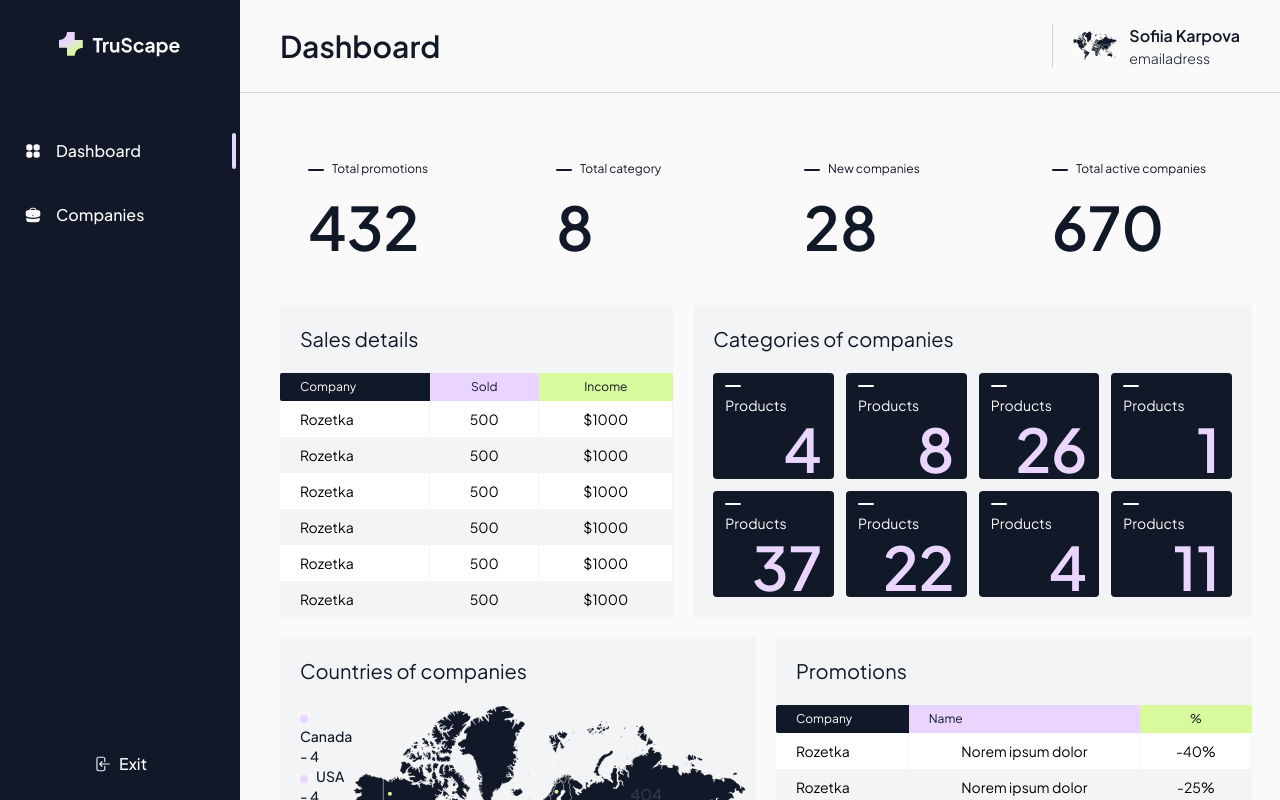
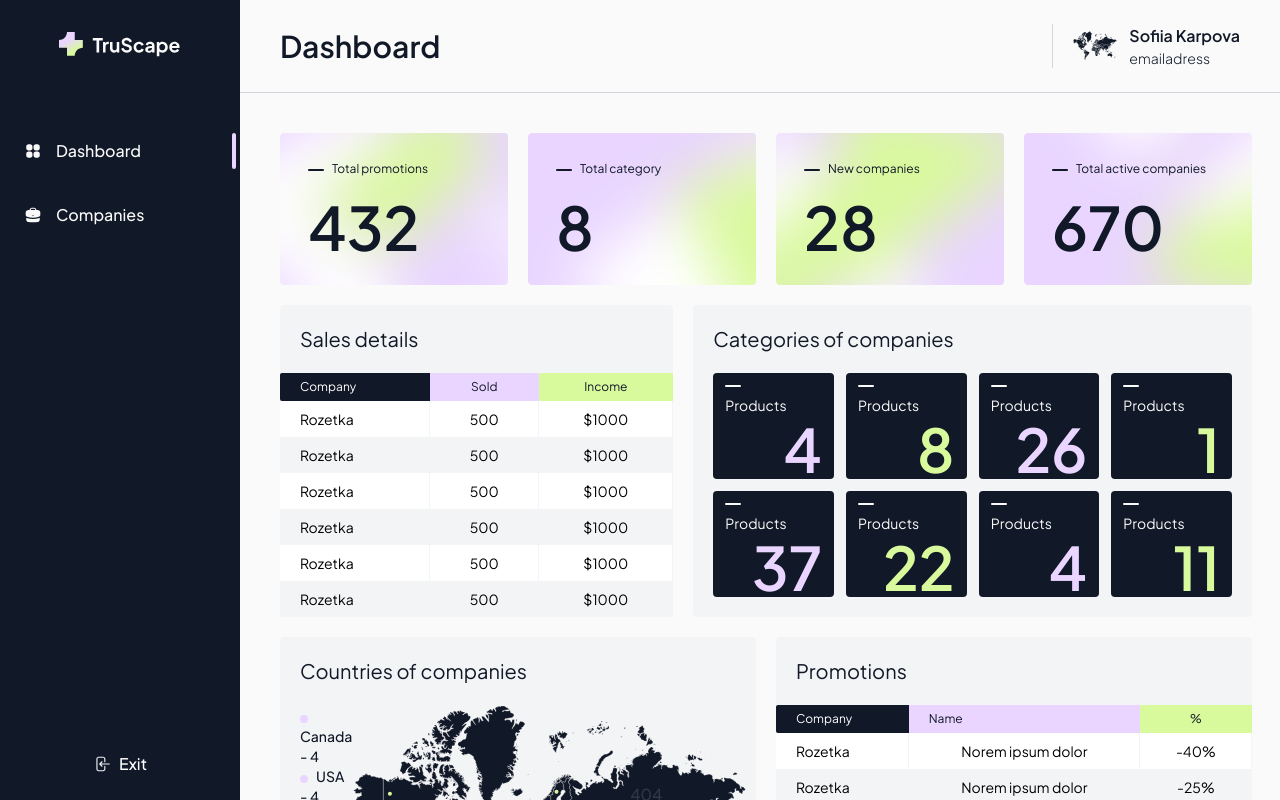
Before and after one commit to sofiialives/next-crm, a Next.js app: page /dashboard in a window 1280 px wide. Shown: the top 800 px of the page. Built offline with nearby package versions, Linux system fonts and the light colour scheme.

Commit message:
fixes+default+loading

```diff
--- /dev/null
+++ b/src/app/(admin)/dashboard/@categories/default.tsx
@@ -0,0 +1,7 @@
+import React from "react";
+
+const Default = () => {
+  return null;
+};
+
+export default Default;
--- /dev/null
+++ b/src/app/(admin)/dashboard/@categories/loading.tsx
@@ -0,0 +1,7 @@
+import React from "react";
+
+const loading = () => {
+  return <div>Loading</div>;
+};
+
+export default loading;
--- /dev/null
+++ b/src/app/(admin)/dashboard/@countries/default.tsx
@@ -0,0 +1,7 @@
+import React from "react";
+
+const Default = () => {
+  return null;
+};
+
+export default Default;
--- /dev/null
+++ b/src/app/(admin)/dashboard/@countries/loading.tsx
@@ -0,0 +1,7 @@
+import React from "react";
+
+const loading = () => {
+  return <div>Loading</div>;
+};
+
+export default loading;
--- /dev/null
+++ b/src/app/(admin)/dashboard/@promotions/default.tsx
@@ -0,0 +1,7 @@
+import React from "react";
+
+const Default = () => {
+  return null;
+};
+
+export default Default;
--- /dev/null
+++ b/src/app/(admin)/dashboard/@promotions/loading.tsx
@@ -0,0 +1,7 @@
+import React from "react";
+
+const loading = () => {
+  return <div>Loading</div>;
+};
+
+export default loading;
--- /dev/null
+++ b/src/app/(admin)/dashboard/@sales/default.tsx
@@ -0,0 +1,7 @@
+import React from "react";
+
+const Default = () => {
+  return null;
+};
+
+export default Default;
--- /dev/null
+++ b/src/app/(admin)/dashboard/@sales/loading.tsx
@@ -0,0 +1,7 @@
+import React from "react";
+
+const loading = () => {
+  return <div>Loading</div>;
+};
+
+export default loading;
--- /dev/null
+++ b/src/app/(admin)/dashboard/@stats/default.tsx
@@ -0,0 +1,7 @@
+import React from "react";
+
+const Default = () => {
+  return null;
+};
+
+export default Default;
--- /dev/null
+++ b/src/app/(admin)/dashboard/@stats/loading.tsx
@@ -0,0 +1,7 @@
+import React from "react";
+
+const loading = () => {
+  return <div>Loading</div>;
+};
+
+export default loading;
--- a/src/components/Dashboard/StatCard.tsx
+++ b/src/components/Dashboard/StatCard.tsx
@@ -1,5 +1,6 @@
 import clsx from "clsx";
 import React from "react";
+import styles from "./statcard.module.css";
 
 export enum StatCardType {
   Dark = "dark",
@@ -19,11 +20,13 @@ export default function StatCard({ title, number, type, id }: StatCardProps) {
       className={clsx(
         "rounded",
         type === StatCardType.Dark &&
-          "pt-3 px-3 bg-gray-900 odd:text-purple-200 even:text-lime-200 text-right",
-        type === StatCardType.Gradient &&
-          `p-7 bg-[url('/images/mesh-gradient-${
-            id + 1
-          }.svg')] bg-no-repeat text-gray-900 text-left`
+          `${
+            id % 2 === 0 ? "text-purple-200" : "text-lime-200"
+          } pt-3 px-3 bg-gray-900  text-right`,
+        type === StatCardType.Gradient && [
+          styles[`bg${(id % 4) + 1}`],
+          "p-7 bg-no-repeat text-gray-900 text-left",
+        ]
       )}
     >
       <p
--- /dev/null
+++ b/src/components/Dashboard/statcard.module.css
@@ -0,0 +1,19 @@
+.bg1 {
+  background-size: cover;
+  background-image: url("/images/mesh-gradient-1.svg");
+}
+
+.bg2 {
+  background-size: cover;
+  background-image: url("/images/mesh-gradient-2.svg");
+}
+
+.bg3 {
+  background-size: cover;
+  background-image: url("/images/mesh-gradient-3.svg");
+}
+
+.bg4 {
+  background-size: cover;
+  background-image: url("/images/mesh-gradient-4.svg");
+}
```
